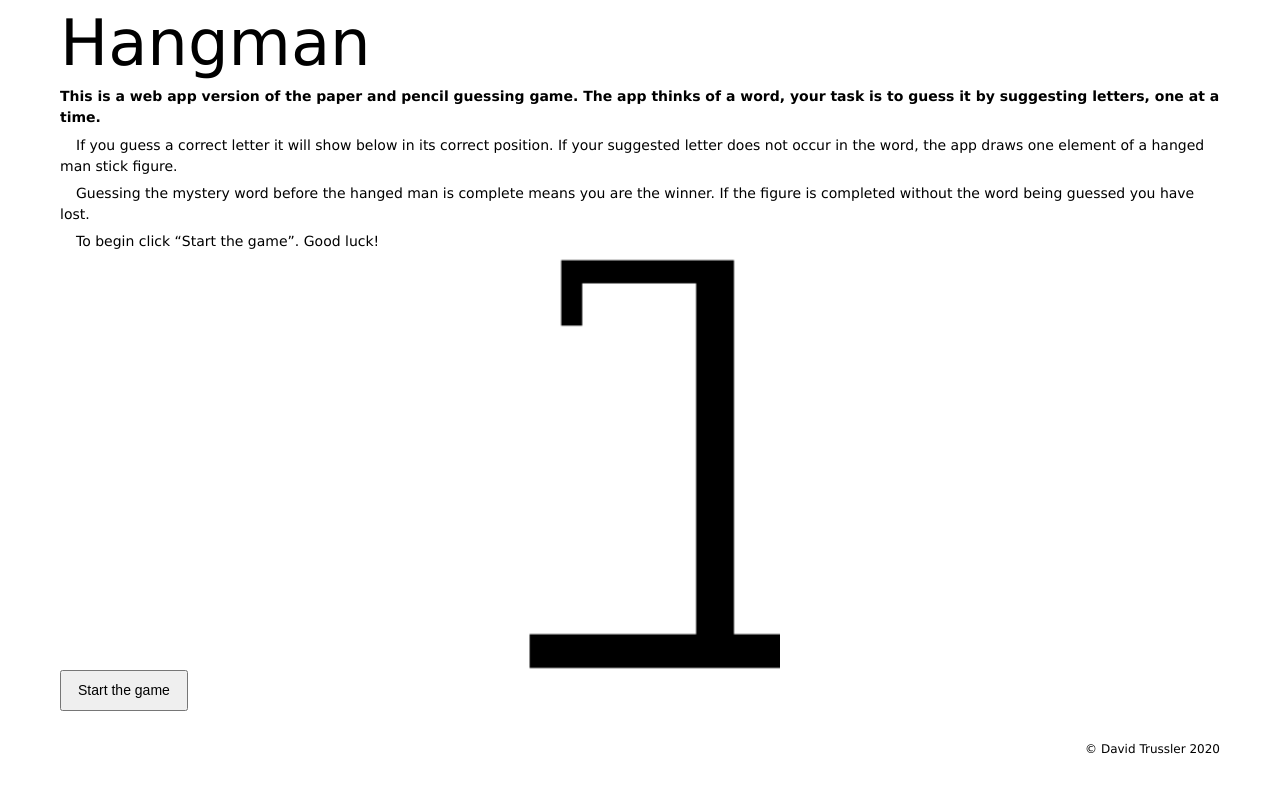
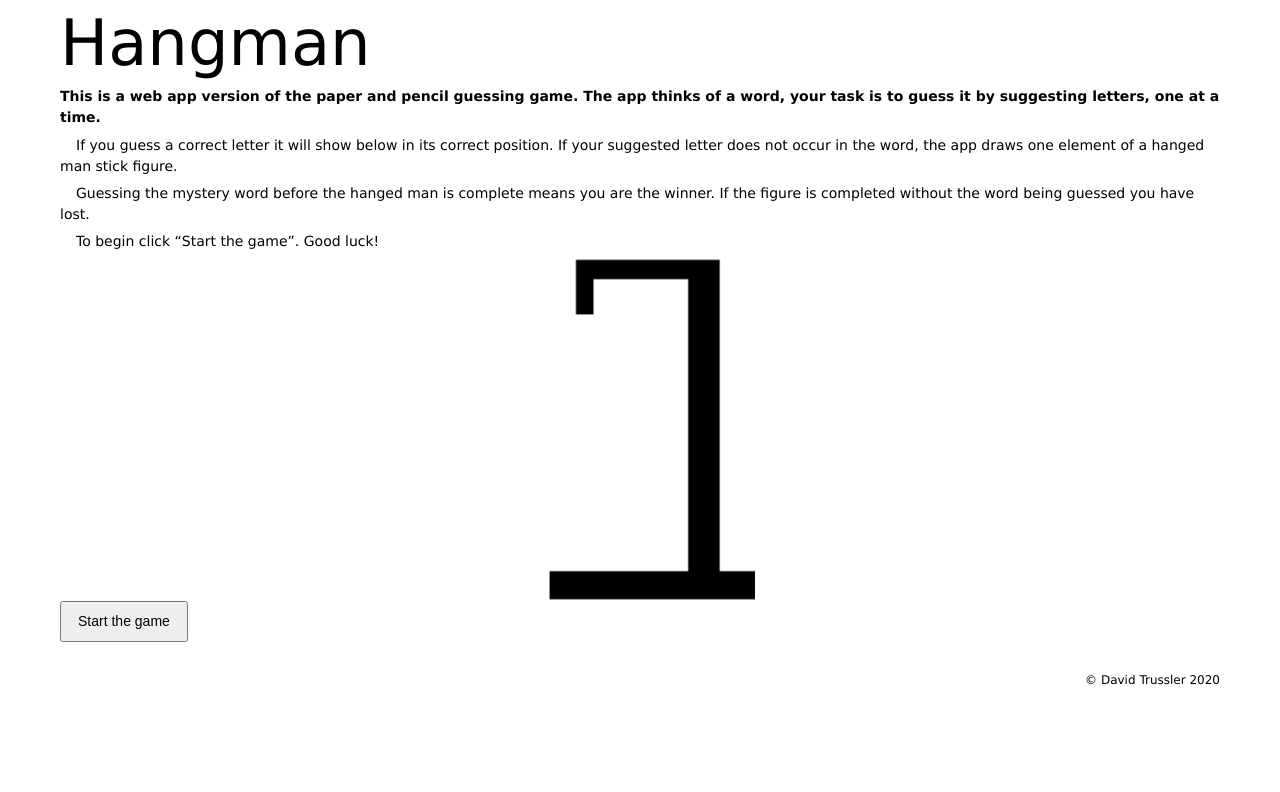
Before and after one commit to davidtrussler/hangman, a React (Create React App) app: page / in a window 1280 px wide. Shown: the top 792 px of the page. Built offline with nearby package versions, Linux system fonts and the light colour scheme.

Commit message:
Updtes styles for image container

```diff
--- a/stylesheets/_main.scss
+++ b/stylesheets/_main.scss
@@ -18,7 +18,7 @@ main {
 
 	.img-container {
 		width: 100%;
-		max-width: calc(300px - #{$default-gutter});
+		max-width: calc(250px - #{$default-gutter});
 		height: 0;
 		padding: 195 / 142 * 100% 0 0;
 		margin: 0 auto;
@@ -26,8 +26,8 @@ main {
 		background-repeat: no-repeat;
 		background-size: cover;
 
-		@include respond-to(300px) {
-			height: 195 / 142 * 300px;
+		@include respond-to(250px) {
+			height: 195 / 142 * 250px;
 			padding-top: 0;
 		}
 	}
```
